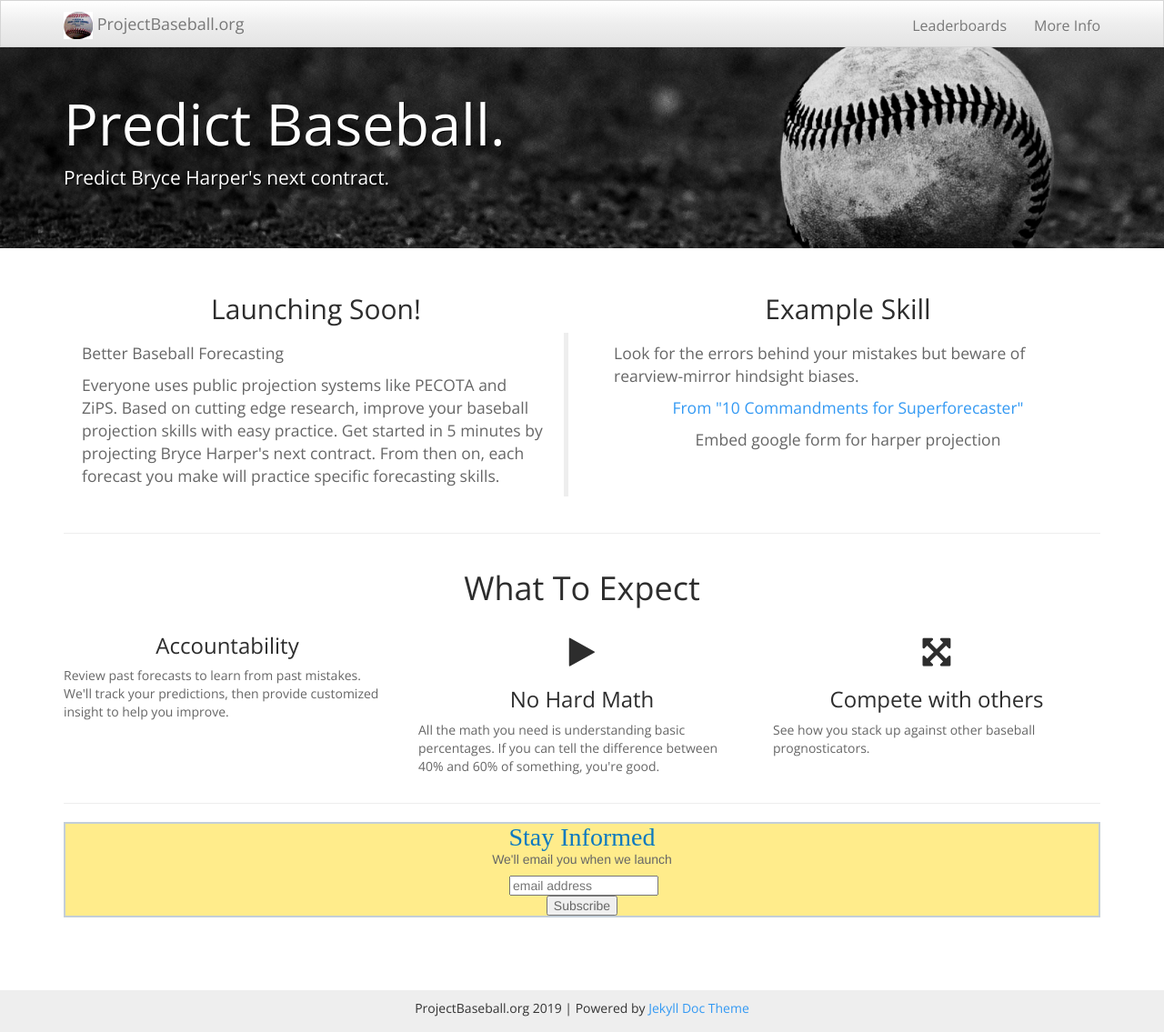
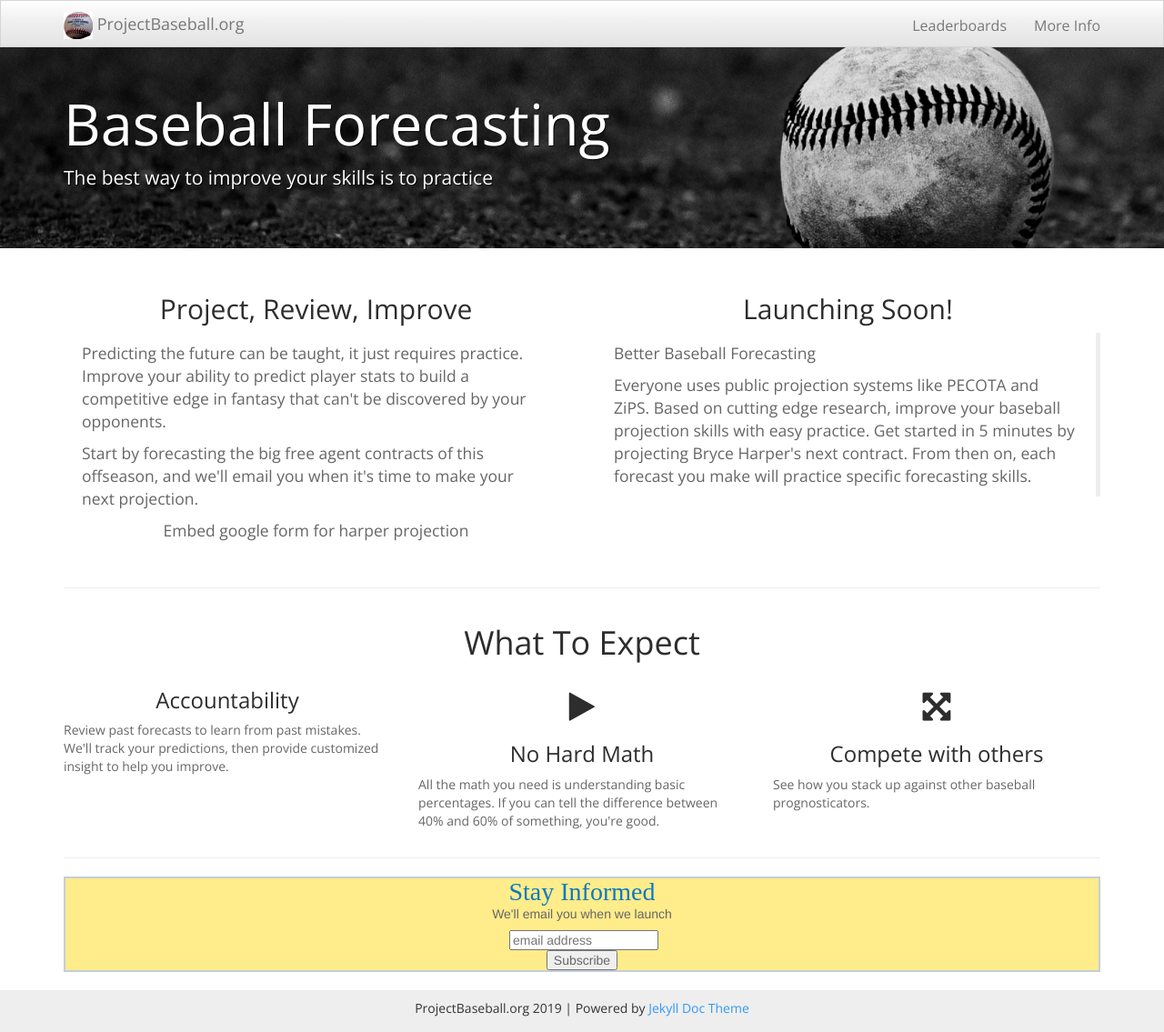
Before and after one commit to leleu/projectbaseball-org, a Jekyll site: the page built from index.html, in a window 1280 px wide and 1135 px high. Shown: the whole window at 91% size. Built offline with Jekyll 4.4.1, drawn with Linux system fonts in a browser that asks for light colours; nearby versions of some CDN libraries; comment, search, counter and statistics services are not loaded.

Commit message:
updated homepage language

```diff
--- a/index.html
+++ b/index.html
@@ -4,8 +4,8 @@ layout: default
 
 <div class="header-container jumbotron">
     <div class="container">
-        <h1>Predict Baseball.</h1>
-        <p>Predict Bryce Harper's next contract.</p>
+        <h1>Baseball Forecasting</h1>
+        <p>The best way to improve your skills is to practice</p>
         <!-- <p><a class="btn btn-primary btn-lg" href="{{ "/docs/introduction/" | prepend: site.baseurl }}" role="button">Learn More</a></p> -->
     </div>
 </div>
@@ -14,6 +14,17 @@ layout: default
 <div class="container">
 
     <div class="row">
+        <div class="col-md-6 text-center">
+            <h2 class="header-light regular-pad text-center">Project, Review, Improve</h2>
+            <blockquote style="border-left: 0px;">
+                <p style="text-align: left">Predicting the future can be taught, it just requires practice.
+                    Improve your ability to predict player stats to build a competitive edge in fantasy that can't
+                    be discovered by your opponents.</p>
+                <p style="text-align: left;">Start by forecasting the big free agent contracts of this offseason,
+                and we'll email you when it's time to make your next projection.</p>
+                <p>Embed google form for harper projection</p>
+            </blockquote>
+        </div>
         <div class="col-md-6">
             <h2 class="header-light regular-pad text-center">Launching Soon!</h2>
             <blockquote style="border-right: 5px solid #eeeeee; border-left: 0px">
@@ -22,14 +33,6 @@ layout: default
                  Based on cutting edge research, improve your baseball projection skills with easy practice.
                  Get started in 5 minutes by projecting Bryce Harper's next contract.  From then on, each forecast you make
                  will practice specific forecasting skills.</p>
-            </blockquote>
-        </div>
-        <div class="col-md-6 text-center">
-            <h2 class="header-light regular-pad text-center">Example Skill</h2>
-            <blockquote style="border-left: 0px;">
-                <p style="text-align: left">Look for the errors behind your mistakes but beware of rearview-mirror hindsight biases.
-                <p><a href="https://fs.blog/2015/12/ten-commandments-for-superforecasters/">From "10 Commandments for Superforecaster"</a></p>
-                <p>Embed google form for harper projection</p>
             </blockquote>
         </div>
     </div>
```
